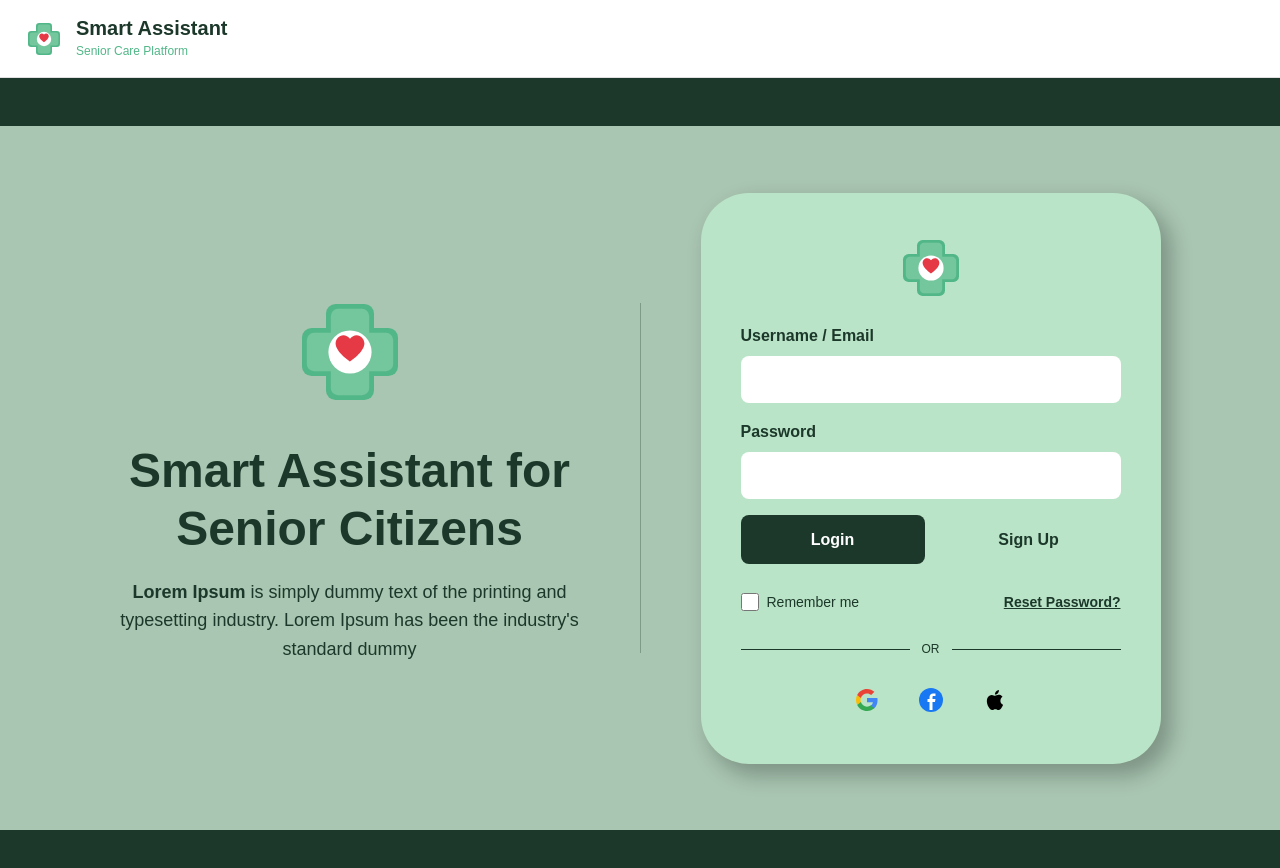
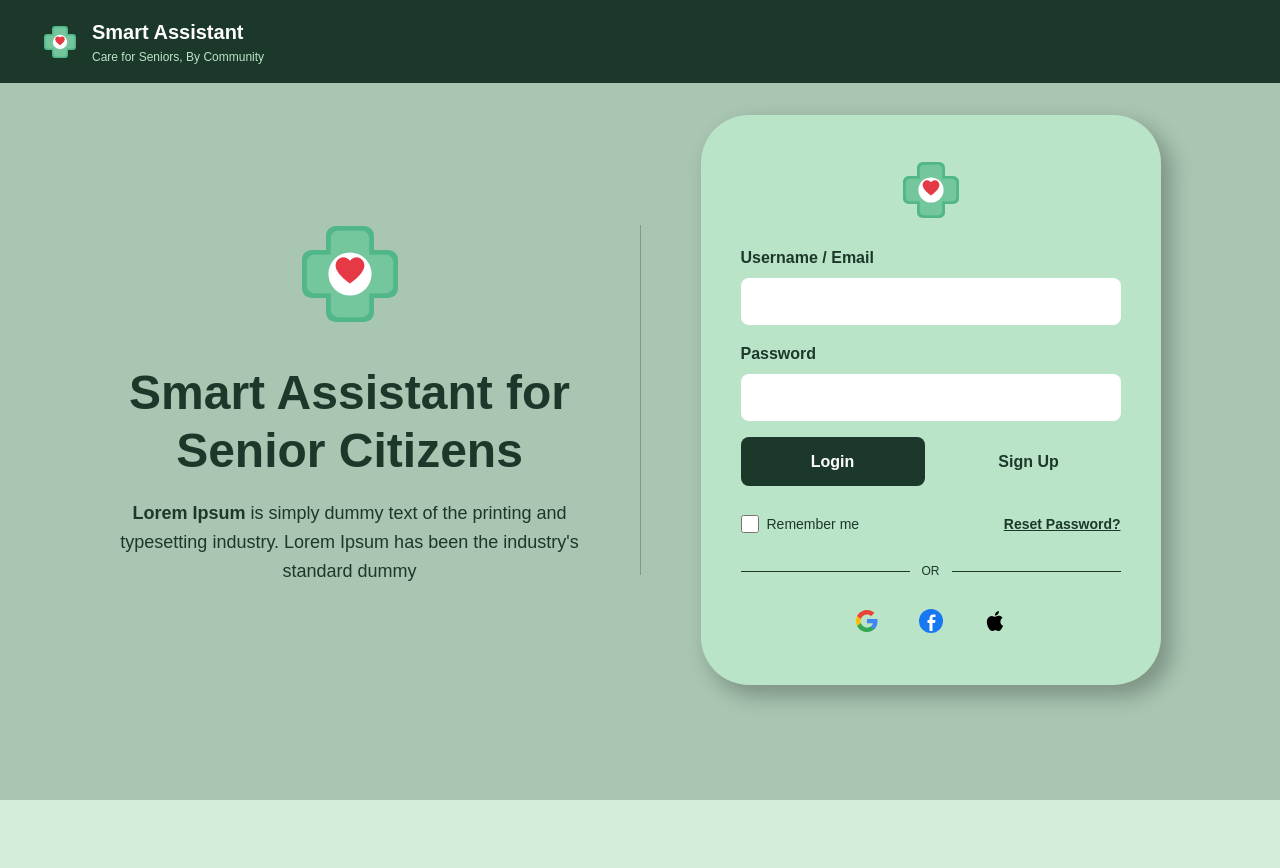
Before and after one commit to naveediqbal4765/smart-assistant-senior-citizens, a React (Create React App) app in the folder frontend/: page /login in a window 1280 px wide. Shown: the top 868 px of the page. After the commit the page ends 800 px from the top, so only its background shows below. Built offline with nearby package versions, Linux system fonts and the light colour scheme; no server answers.

Commit message:
Add logo overlay header to LoginPage like SignupPage

```diff
--- a/frontend/src/pages/LoginPage.js
+++ b/frontend/src/pages/LoginPage.js
@@ -8,7 +8,6 @@ import React, { useState } from "react";
 import { useNavigate } from "react-router-dom";
 import { useAuth } from "../context/AuthContext";
 import { authAPI } from "../services/api";
-import Header from "../components/Header";
 import toast from "react-hot-toast";
 
 // ---- SVG Logo: Green cross with red heart ----
@@ -151,12 +150,6 @@ const LoginPage = () => {
   // ============================================================
   return (
     <div style={{ fontFamily: "Montserrat, sans-serif", minHeight: "100vh", display: "flex", flexDirection: "column" }}>
-      {/* HEADER WITH LOGO AND NAME */}
-      <Header showBorder={true} />
-
-      {/* TOP BORDER - 48px height, #1C382A */}
-      <div style={{ width: "100%", height: "48px", backgroundColor: "#1C382A" }} />
-
       {/* MAIN CONTENT - Responsive Horizontal Layout */}
       <div
         style={{
@@ -167,12 +160,39 @@ const LoginPage = () => {
           padding: "40px 20px",
           gap: "40px",
           backgroundColor: "#A9C6B2",
-          minHeight: "calc(100vh - 96px)",
+          minHeight: "100vh",
           width: "100%",
           boxSizing: "border-box",
           flexWrap: "wrap",
+          position: "relative",
         }}
       >
+        {/* Header Overlay - Positioned absolutely */}
+        <div
+          style={{
+            position: "absolute",
+            top: 0,
+            left: 0,
+            right: 0,
+            backgroundColor: "#1C382A",
+            padding: "16px 40px",
+            display: "flex",
+            alignItems: "center",
+            gap: "12px",
+            zIndex: 10,
+          }}
+        >
+          <AppLogo size={40} />
+          <div>
+            <h1 style={{ fontFamily: "Montserrat, sans-serif", fontWeight: 700, fontSize: "20px", color: "#FFFFFF", margin: "0" }}>
+              Smart Assistant
+            </h1>
+            <p style={{ fontFamily: "Montserrat, sans-serif", fontWeight: 400, fontSize: "12px", color: "#BAE4C7", margin: "0" }}>
+              Care for Seniors, By Community
+            </p>
+          </div>
+        </div>
+
         {/* LEFT SIDE - Logo + Title + Description */}
         <div
           style={{
@@ -609,9 +629,6 @@ const LoginPage = () => {
         </div>
       </div>
 
-      {/* BOTTOM BORDER - 48px height, #1C382A */}
-      <div style={{ width: "100%", height: "48px", backgroundColor: "#1C382A" }} />
-
       {/* Shake Animation */}
       <style>{`
         @keyframes shake {
```
